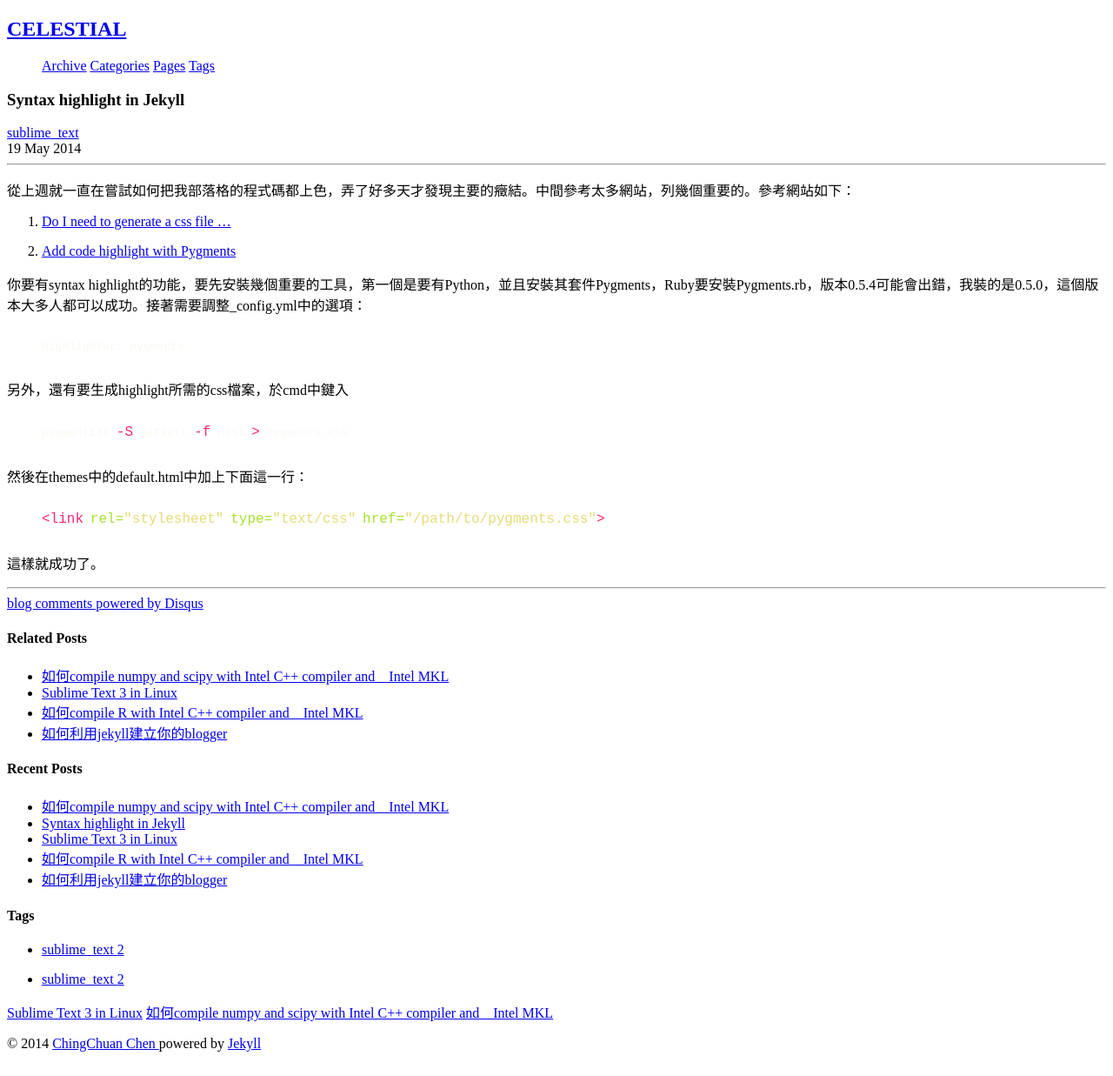
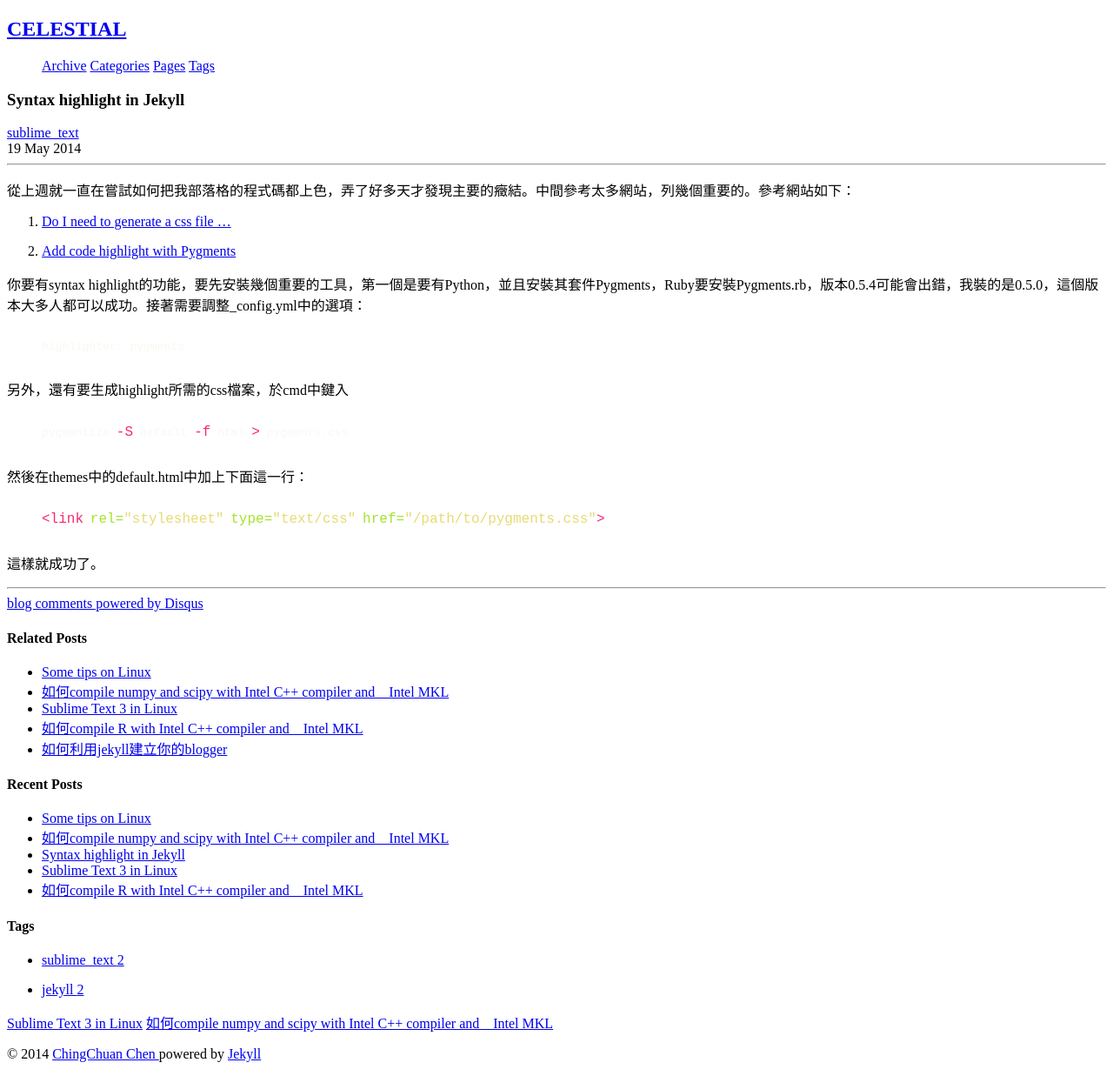
Before and after one commit to chengyucatch/chingchuan-chen.github.com, a Jekyll site: the page built from _posts/2014-05-19-syntax-highlight-in-jekyll.md, in a window 1280 px wide. Shown: the whole page at 87% size. Built offline with Jekyll 4.4.1, drawn with Linux system fonts in a browser that asks for light colours; nearby versions of some CDN libraries; library files that are not in the unit come from our copies; comment, search, counter and statistics services are not loaded; some of the changed lines change nothing that is shown.

Commit message:
new post

```diff
--- a/_posts/2014-05-19-syntax-highlight-in-jekyll.md
+++ b/_posts/2014-05-19-syntax-highlight-in-jekyll.md
@@ -4,7 +4,7 @@
 title: "Syntax highlight in Jekyll"
 category: sublime_text
 tagline:
-tags: [sublime_text]
+tags: [jekyll]
 cssdemo: 2014-spring
 published: true
 ---
--- /dev/null
+++ b/_posts/2014-07-10-Some-tips-on-linux.md
@@ -0,0 +1,46 @@
+---
+layout: post
+cTitle: Some tips on Linux
+title: "Some tips on Linux"
+category: linux
+tagline:
+tags: [Linux]
+cssdemo: 2014-spring
+published: true
+---
+{% include JB/setup %}
+
+這篇用來紀錄一堆不知道如何分類的小tips...
+
+<!-- more -->
+
+1. automatically load some shell scripts
+In my system ubuntu 14.04, I can find the '.bashrc' file in my home directory.
+Since I want ubuntu load intel complier and mkl parameter automatically, I add the two lines in the end of that file:
+{% highlight bash %}
+source /opt/intel/composer_xe_2013_sp1.3.174/mkl/bin/mklvars.sh intel64
+source /opt/intel/composer_xe_2013_sp1.3.174/bin/compilervars.sh intel64
+{% endhighlight %}
+Then I success!!
+
+2. cannot install ubuntu or Mint
+With the options - acpi=off nolapic noapic, I finally install ubuntu successfully.
+
+3. cannot boot without nolapic, however, it only recognize one cpu with nolapic
+I solved this problem by [Dual core recognized as single core because of nolapic?](http://ubuntuforums.org/showthread.php?t=1084622).
+I edited the grub file with following commands:
+{% highlight bash %}
+sudo bash
+gedit /etc/default/grub
+{% endhighlight %}
+And replace 'nolapic' with 'pci=assign-busses apicmaintimer idle=poll reboot=cold,hard', the grub file would be contain this two lines:
+{% highlight bash %}
+GRUB_CMDLINE_LINUX_DEFAULT="quiet splash acpi_osi=linux"
+GRUB_CMDLINE_LINUX="noapic pci=assign-busses apicmaintimer idle=poll reboot=cold,hard"
+{% endhighlight %}
+Then use following command to update grub. And the problem is fixed.
+{% highlight bash %}
+sudo update-grub
+{% endhighlight %}
+
+(To be continued.)
```
